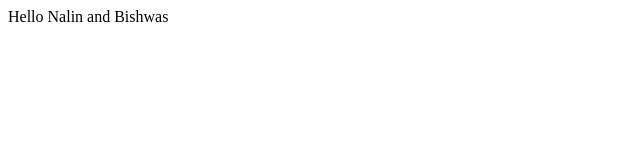
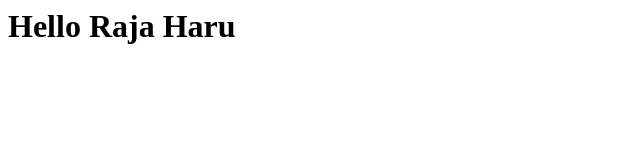
Before and after one commit to Currrent79/portfolio, a plain HTML site: page index.html in a window 1280 px wide. Shown: the whole page, without its empty margins (0-640 px from the left). Drawn offline with Linux system fonts and the light colour scheme.

Commit message:
Update index.html

```diff
--- a/index.html
+++ b/index.html
@@ -1 +1 @@
-<H>Hello Nalin and Bishwas</H>
+<H1>Hello Raja Haru</H1>
```
